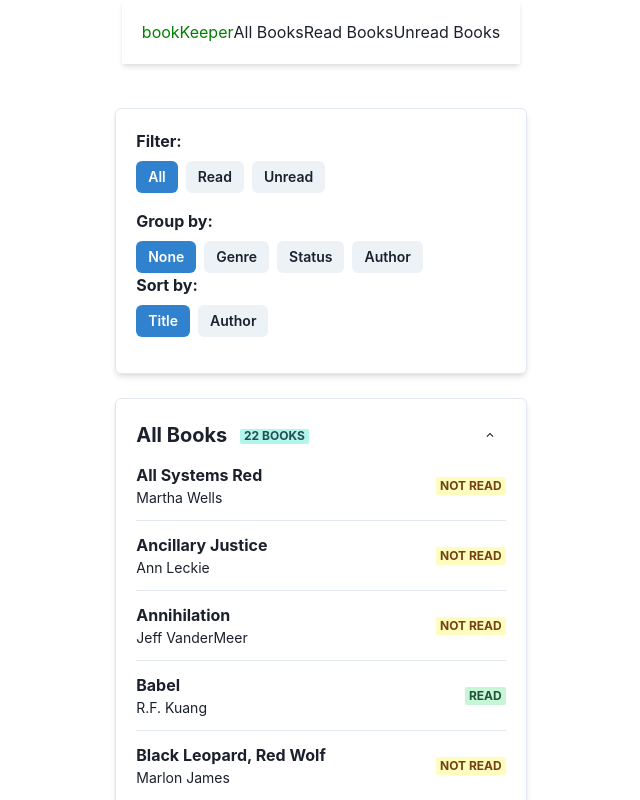
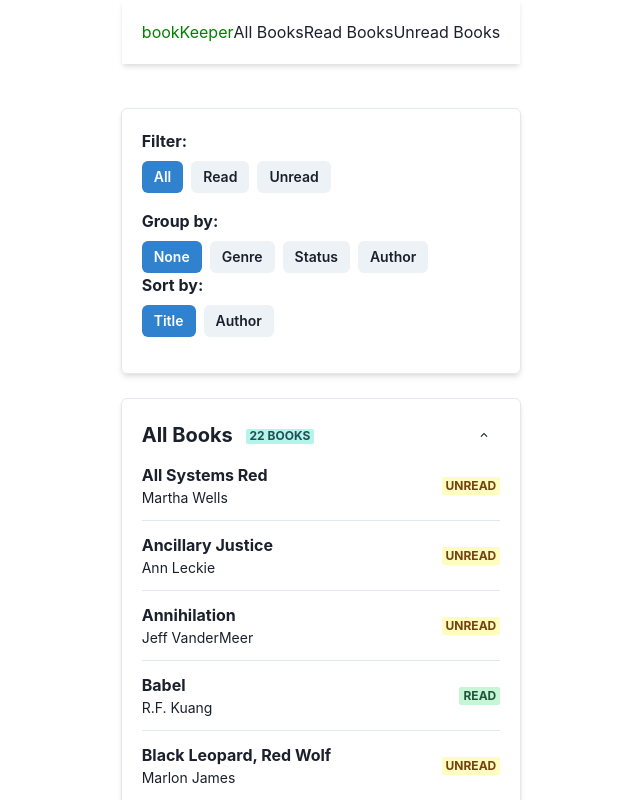
Before and after one commit to vpbasile/bookKeeper, a React (Vite) app: page / in a window 1280 px wide. Shown: the top 800 px of the page, without its empty margins (319-959 px from the left). Built offline with nearby package versions, Linux system fonts and the light colour scheme.

Commit message:
Fix spelling error

```diff
--- a/src/components/CollapsibleShelf.tsx
+++ b/src/components/CollapsibleShelf.tsx
@@ -48,7 +48,7 @@ export default function CollapsibleShelf({ title, books }: CollapsibleShelfProps
                                 </Text>
                             </Box>
                             <Badge colorScheme={book.readByMe ? "green" : "yellow"}>
-                                {book.readByMe ? "Read" : "Not Read"}
+                                {book.readByMe ? "Read" : "Unread"}
                             </Badge>
                         </HStack>
                     ))}
```
